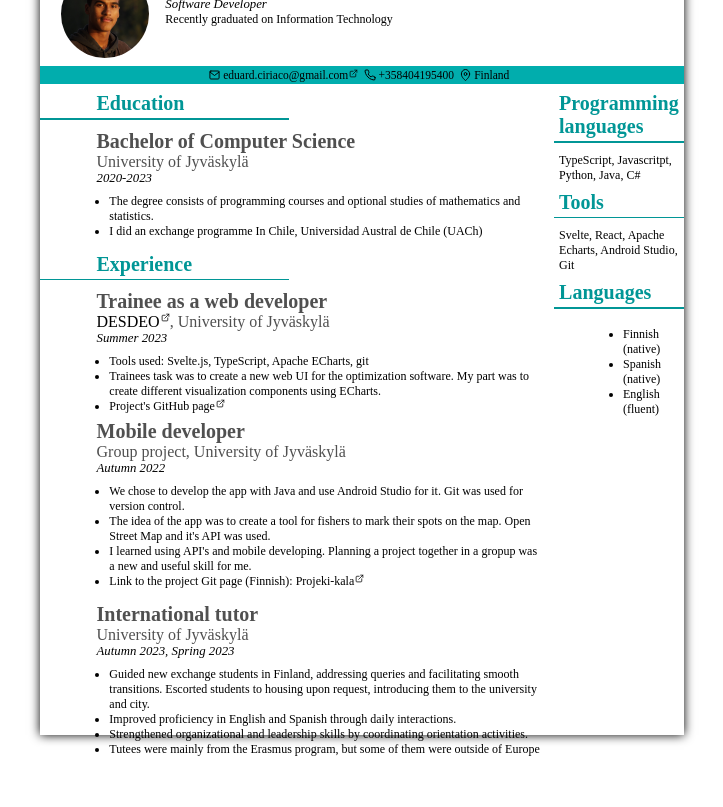
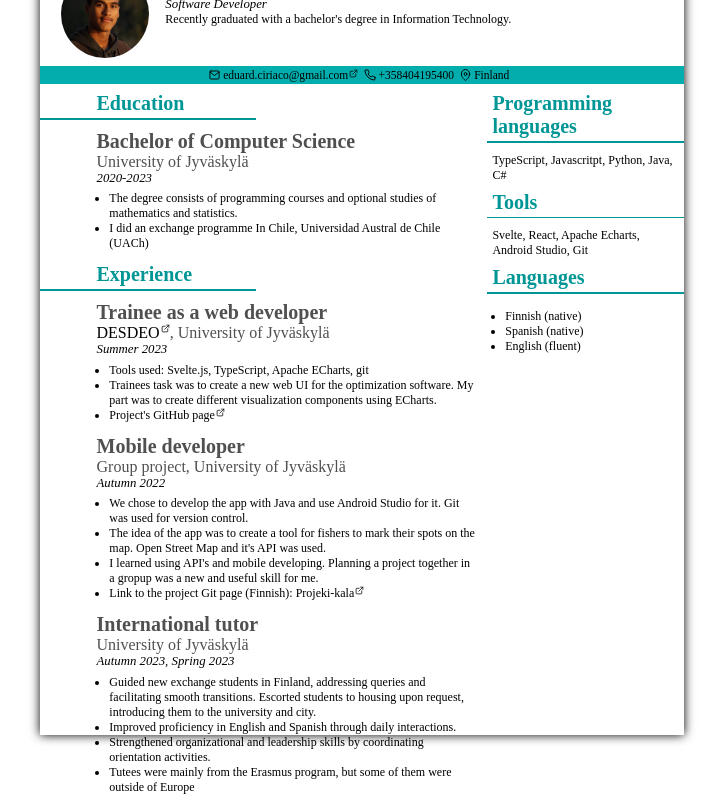
Before and after one commit to edciriac/resume, a plain HTML site: page index.html in a window 1280 px wide. Shown: the part 43-850 px from the top of the page, without its empty margins (278-1001 px from the left). Before the commit the page ends 806 px from the top, so only its background shows below. Drawn offline with Linux system fonts and the light colour scheme.

Commit message:
Adjust appareance

```diff
--- a/index.html
+++ b/index.html
@@ -14,7 +14,7 @@
                 <div>
                     <h1>Eduard Ciriaco</h1>
                     <h3>Software Developer</h3>
-                    <p>Recently graduated on Information Technology</p>
+                    <p>Recently graduated with a bachelor's degree in Information Technology.</p>
                 </div>
             </div>
             <div id="bar">
@@ -36,8 +36,8 @@
                             </ul>
                         </article>
                     </div>
-                    <div>
-                        <h2 class="subheading">Experience</h2>
+                    <div id="exp">
+                        <h2  class="subheading">Experience</h2>
                         <article>
                             <h2>Trainee as a web developer</h2>
                             <h4><a href="https://desdeo.misitano.xyz/">DESDEO</a>, University of Jyväskylä</h4>
@@ -61,7 +61,7 @@
                                 <li>Link to the project Git page (Finnish): <a href="https://gitlab.jyu.fi/edciriac/projekti-kala">Projeki-kala</a></li>
                             </ul>
                         </article>
-                        <div class="pagebreak"></div>
+                        <!-- <div class="pagebreak"></div> -->
                         <article >
                             <h2>International tutor</h2>
                             <h4>University of Jyväskylä</h4>
--- a/print.css
+++ b/print.css
@@ -9,7 +9,6 @@ body, html{
 	content: " (" attr(href)")";
 	font-size: 90%;
 	background: transparent;
-	text-decoration: underline;
 }
 
 #paper{
--- a/stylesheet.css
+++ b/stylesheet.css
@@ -18,6 +18,9 @@ h1, h2, h3, h4, h5, h6, p {
     margin-bottom: 0.5em;
     color: var(--accent-color-darker);
     /* text-decoration: dotted underline ; */
+}
+#exp{
+    margin-top: 0 !important;
 }
 #jobed .subheading {
     text-indent: var(--indent-amount);
@@ -150,7 +153,7 @@ a:hover {
 
 #skills{
     width: min-content;
-    /* flex-grow: 1; */
+    flex-grow: 0.5;
     /* background-color: aqua; */
     /* border: solid 1px black; */
     display: flex;
@@ -166,12 +169,14 @@ a:hover {
 ul {
     margin: 0;
     padding-left: 0.8em;
-    padding-top: 0.5em;
+    padding-top: 0.35em;
     margin-block-start: 0em;
     margin-block-end: 0em;
+}
+#jobed ul{
     margin-left: var(--indent-amount);
 }
 
 ul :last-child{
-    padding-bottom: 0.5em;
+    padding-bottom: 1em;
 }
```
